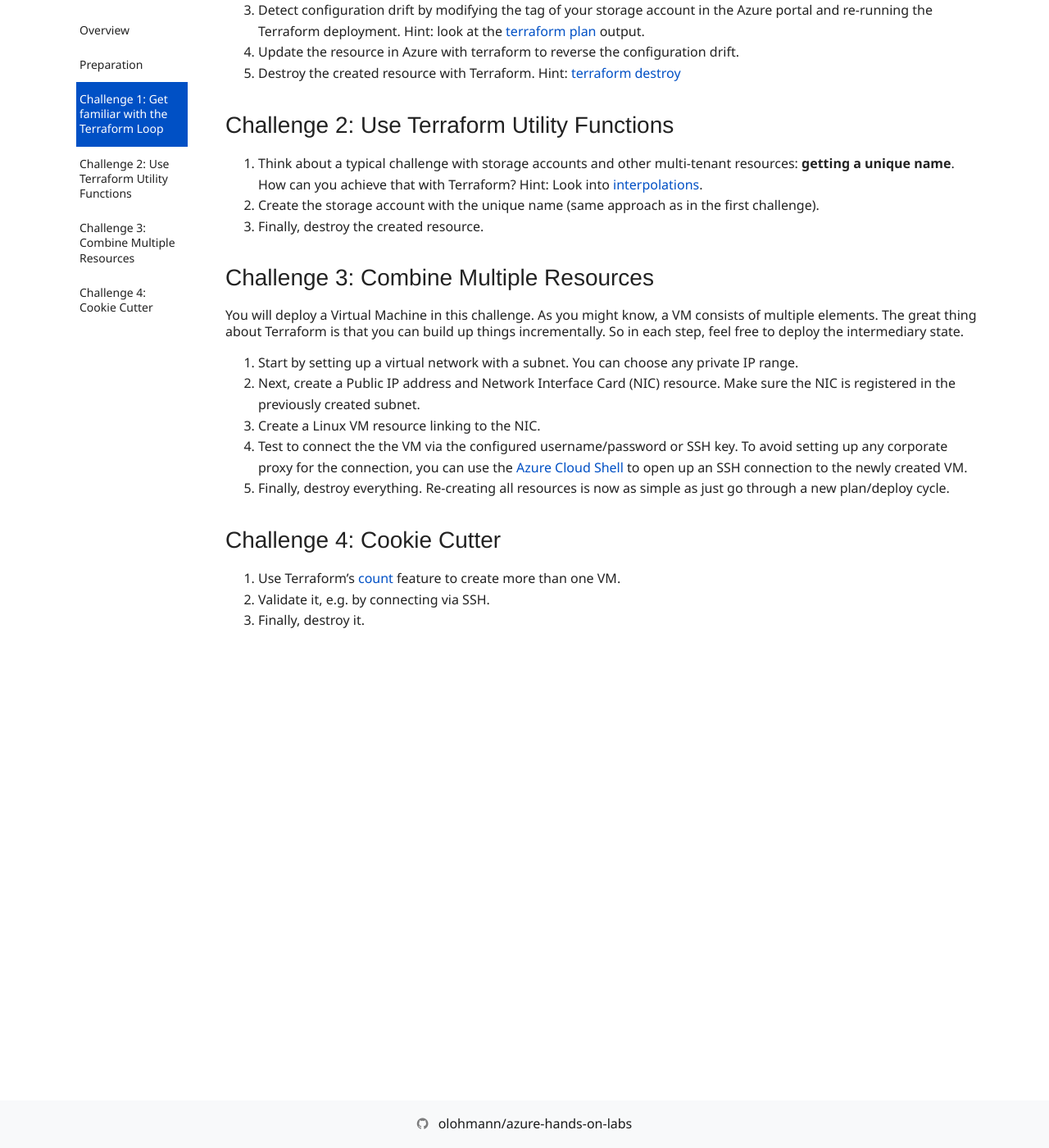
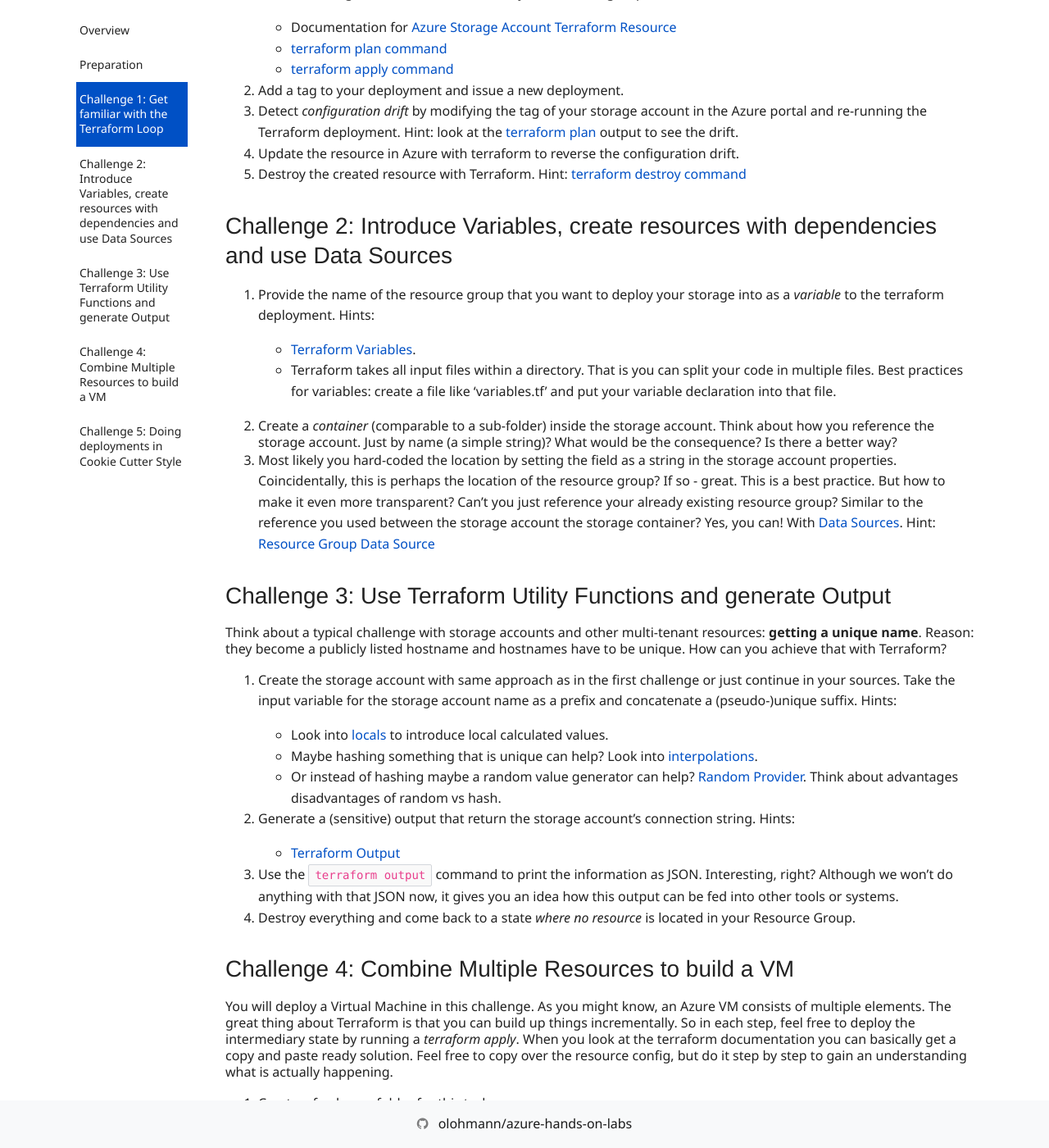
Before and after one commit to olohmann/azure-hands-on-labs, a Jekyll site: the page built from labs/03_terraform/terraform.md, in a window 1280 px wide and 1400 px high, scrolled down 857 px. Shown: the whole window at 82% size. Built offline with Jekyll 4.4.1, drawn with Linux system fonts in a browser that asks for light colours; nearby versions of some CDN libraries; our own code applies the rules of GitHub Pages for plain Markdown files; comment, search, counter and statistics services are not loaded; some of the changed text lies outside the part shown.

Commit message:
TF lab update.

````diff
--- a/labs/03_terraform/terraform.md
+++ b/labs/03_terraform/terraform.md
@@ -8,6 +8,8 @@ Let us start with a quick definition from Wikipedia:
 
 Building up the infrastructure with Terraform can happen in many environments. One of them is Azure. In this lab you are going to explore Terraform provider for Azure.
 
+This lab is not providing you *copy&paste ready code*. Instead, you have to find the solution yourself and use the terraform documentation. There are also tons of hints to solve the challenges.
+
 ## Preparation
 
 This lab assumes that you have a resource group assigned to you. If not, please create a resource group before you start with the exercise.
@@ -16,30 +18,78 @@ Make use of the [Terraform Azure Provider Documentation](https://www.terraform.i
 
 ## Challenge 1: Get familiar with the Terraform Loop
 
-1. Create a Storage Account in your resource group. Hints: [Terraform Azure Storage Account](https://www.terraform.io/docs/providers/azurerm/r/storage_account.html), [terraform plan](https://www.terraform.io/docs/commands/plan.html) command and [terraform apply](https://www.terraform.io/docs/commands/apply.html) command.
+1. Create a Storage Account via Terraform in your resource group. Hints:
+   - Documentation for [Azure Storage Account Terraform Resource](https://www.terraform.io/docs/providers/azurerm/r/storage_account.html)
+   - [terraform plan command](https://www.terraform.io/docs/commands/plan.html)
+   - [terraform apply command](https://www.terraform.io/docs/commands/apply.html)
+
 1. Add a tag to your deployment and issue a new deployment.
-1. Detect configuration drift by modifying the tag of your storage account in the Azure portal and re-running the Terraform deployment. Hint: look at the [terraform plan](https://www.terraform.io/docs/commands/plan.html) output.
+1. Detect *configuration drift* by modifying the tag of your storage account in the Azure portal and re-running the Terraform deployment. Hint: look at the [terraform plan](https://www.terraform.io/docs/commands/plan.html) output to see the drift.
 1. Update the resource in Azure with terraform to reverse the configuration drift.
-1. Destroy the created resource with Terraform. Hint: [terraform destroy](https://www.terraform.io/docs/commands/destroy.html)
+1. Destroy the created resource with Terraform. Hint: [terraform destroy command](https://www.terraform.io/docs/commands/destroy.html)
 
-## Challenge 2: Use Terraform Utility Functions
+## Challenge 2: Introduce Variables, create resources with dependencies and use Data Sources
 
-1. Think about a typical challenge with storage accounts and other multi-tenant resources: **getting a unique name**. How can you achieve that with Terraform? Hint: Look into [interpolations](https://www.terraform.io/docs/configuration/interpolation.html).
-1. Create the storage account with the unique name (same approach as in the first challenge).
-1. Finally, destroy the created resource.
+1. Provide the name of the resource group that you want to deploy your storage into as a *variable* to the terraform deployment. Hints:
+   - [Terraform Variables](https://www.terraform.io/docs/configuration/variables.html).
+   - Terraform takes all input files within a directory. That is you can split your code in multiple files. Best practices for variables: create a file like 'variables.tf' and put your variable declaration into that file.
 
-## Challenge 3: Combine Multiple Resources
+1. Create a *container* (comparable to a sub-folder) inside the storage account. Think about how you reference the storage account. Just by name (a simple string)? What would be the consequence? Is there a better way?
 
-You will deploy a Virtual Machine in this challenge. As you might know, a VM consists of multiple elements. The great thing about Terraform is that you can build up things incrementally. So in each step, feel free to deploy the intermediary state.
+1. Most likely you hard-coded the location by setting the field as a string in the storage account properties. Coincidentally, this is perhaps the location of the resource group? If so - great. This is a best practice.
+But how to make it even more transparent? Can't you just reference your already existing resource group? Similar to the reference you used between the storage account the storage container? Yes, you can! With [Data Sources](https://www.terraform.io/docs/configuration/data-sources.html). Hint: [Resource Group Data Source](https://www.terraform.io/docs/providers/azurerm/d/resource_group.html)
 
+## Challenge 3: Use Terraform Utility Functions and generate Output
+
+Think about a typical challenge with storage accounts and other multi-tenant resources: **getting a unique name**. Reason: they become a publicly listed hostname and hostnames have to be unique. How can you achieve that with Terraform?
+
+1. Create the storage account with same approach as in the first challenge or just continue in your sources. Take the input variable for the storage account name as a prefix and concatenate a (pseudo-)unique suffix. Hints:
+   - Look into [locals](https://www.terraform.io/docs/configuration/locals.html) to introduce local calculated values.
+   - Maybe hashing something that is unique can help? Look into [interpolations](https://www.terraform.io/docs/configuration/interpolation.html).
+   - Or instead of hashing maybe a random value generator can help? [Random Provider](https://www.terraform.io/docs/providers/random/index.html). Think about advantages disadvantages of random vs hash.
+1. Generate a (sensitive) output that return the storage account's connection string. Hints:
+   - [Terraform Output](https://www.terraform.io/docs/configuration/outputs.html)
+1. Use the `terraform output` command to print the information as JSON. Interesting, right? Although we won't do anything with that JSON now, it gives you an idea how this output can be fed into other tools or systems.
+1. Destroy everything and come back to a state *where no resource* is located in your Resource Group.
+
+## Challenge 4: Combine Multiple Resources to build a VM
+
+You will deploy a Virtual Machine in this challenge. As you might know, an Azure VM consists of multiple elements. The great thing about Terraform is that you can build up things incrementally. So in each step, feel free to deploy the intermediary state by running a *terraform apply*. When you look at the terraform documentation you can basically get a copy and paste ready solution. Feel free to copy over the resource config, but do it step by step to gain an understanding what is actually happening.
+
+1. Create a fresh new folder for this task.
 1. Start by setting up a virtual network with a subnet. You can choose any private IP range.
 1. Next, create a Public IP address and Network Interface Card (NIC) resource. Make sure the NIC is registered in the previously created subnet.
-1. Create a Linux VM resource linking to the NIC.
-1. Test to connect the the VM via the configured username/password or SSH key. To avoid setting up any corporate proxy for the connection, you can use the [Azure Cloud Shell](https://shell.azure.com/) to open up an SSH connection to the newly created VM.
-1. Finally, destroy everything. Re-creating all resources is now as simple as just go through a new plan/deploy cycle.
+1. Create a Linux VM resource linking it to the NIC. Make sure to use a small sized VM (1 vCPU, e.g. `Standard_D1_v2`).
+1. Test to connect the the VM via the configured username/password or SSH key.
+1. Finally, destroy everything. Re-creating all resources would now as simple as just go through a new plan/deploy cycle. That is, you should now be in a state *where no resource* is located in your Resource Group.
 
-## Challenge 4: Cookie Cutter
+## Challenge 5: Doing deployments in Cookie Cutter Style
 
-1. Use Terraform's [count](https://www.terraform.io/docs/configuration/interpolation.html) feature to create more than one VM.
-1. Validate it, e.g. by connecting via SSH.
-1. Finally, destroy it.
+Imagine you need to deploy a world-wide used application on Azure. For example, you want to have a frontend available in US, Europe and Asia Pacific. And tomorrow you might need another instance in South Africa. In the best sense of the programming paradigm [Don't Repeat Yourself](https://en.wikipedia.org/wiki/Don%27t_repeat_yourself), it is strongly discouraged to copy and paste three or four versions of your Azure resources. Instead, you should only take e.g. the locations as an input.
+
+1. Create a fresh new folder for this task.
+1. Copy the following snippet to your `main.tf` for a start:
+
+   ```tf
+    variable "locations" {
+        type = list(string)
+        default = ["westeurope", "westus"]
+    }
+
+    output "locations" {
+        value = var.locations
+    }
+   ```
+
+1. Now use Terraform's [count](https://www.terraform.io/docs/configuration/interpolation.html) to deploy a Web Application (and its required App Service Plan) in each of those listed regions. You can use the following config for the SKU to use free tier resources:
+
+   ```hcl
+    sku {
+        tier = "Free"
+        size = "F1"
+    }
+   ```
+
+1. Now add a new region to the list. Either via tweaking the default value or via overriding the variable on the terraform command line. Hint: You get a list of Azure DC name via: `az account list-locations --query '[].name'`. A new instance should be created.
+
+1. Destroy everything.
````
